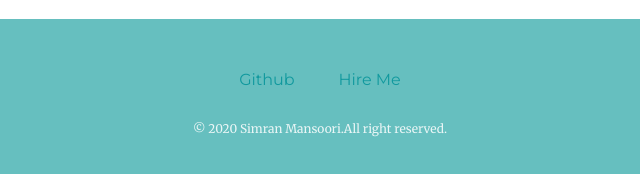
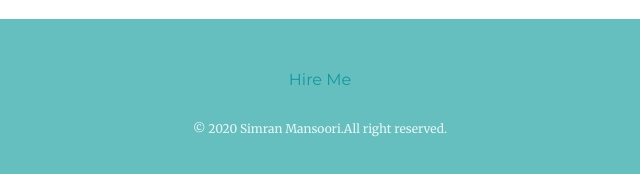
Before and after one commit to simmimansoori/My-portfolio, a plain HTML site: page index.html in a window 1280 px wide. Shown: the part 2561-2735 px from the top of the page, 320-960 px from the left. Drawn offline with Linux system fonts and the light colour scheme.

Commit message:
Update index.html

```diff
--- a/index.html
+++ b/index.html
@@ -47,9 +47,9 @@
 	</div>
 
 	<div class="bottomcontainer">
-		<a class="footerlink" href="https://simmimansoori.github.io/Resume/">Github</a>
+
 		<!--<a class="footerlink" href="https://www.linkedin.com/in/simran-mansoori-319508193">LinkedIn</a>-->
-		<a class="footerlink" href=""mailto:info@outlook.com">Hire Me</a>
+		<a class="footerlink" href="mailto:info@outlook.com">Hire Me</a>
 		<p class="sm">&#169 2020 Simran Mansoori.All right reserved.</p>
 	</div>
 
```
